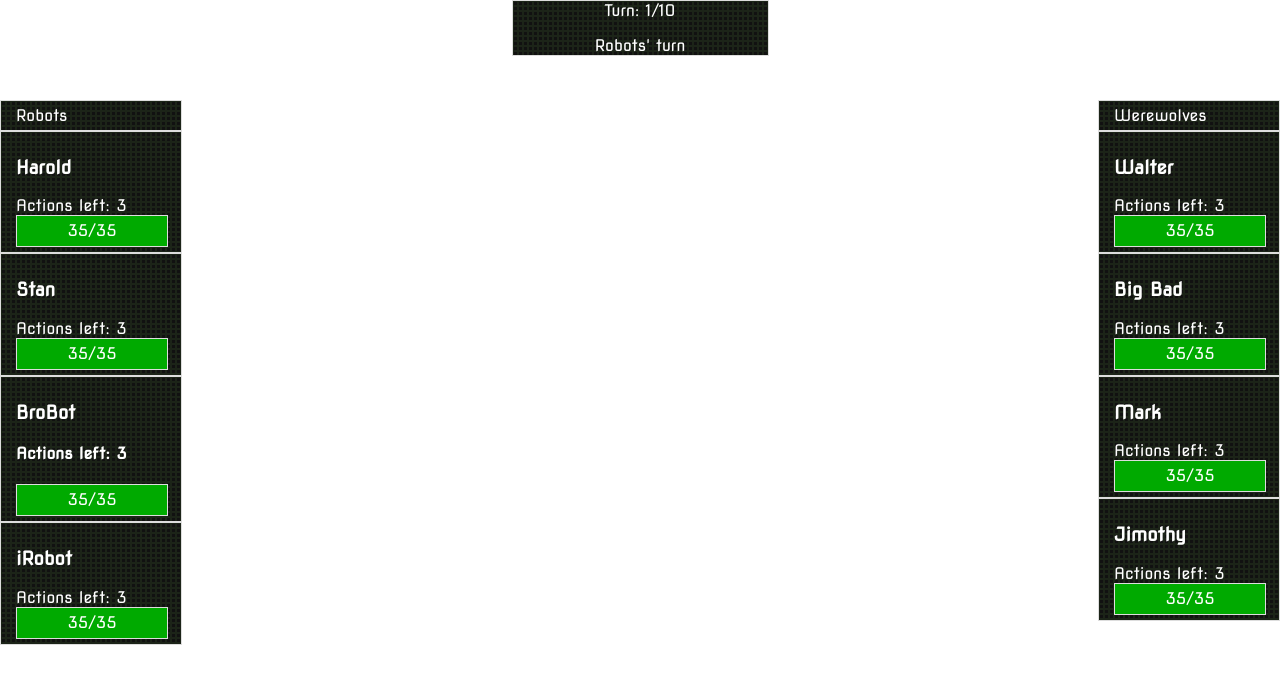
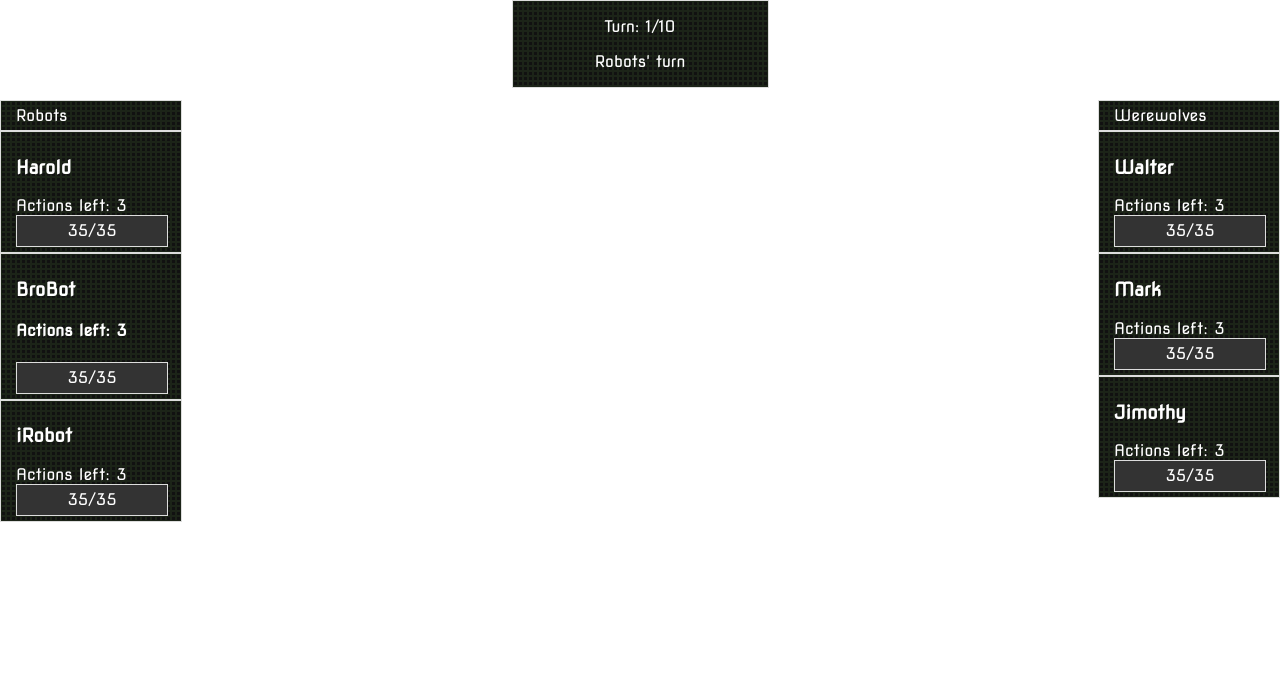
Before and after one commit to Circular-Studios/Spectral-Robot, a plain HTML site: page UI/ingameUI.html in a window 1280 px wide. Drawn offline with Linux system fonts and the light colour scheme.

Commit message:
UI file cleanup.

```diff
--- a/UI/ingameUI.html
+++ b/UI/ingameUI.html
@@ -1,18 +1,17 @@
+<!doctype html>
 <html>
 	<head>
 		<title>In-game UI</title>
 
-		<link rel="stylesheet" type="text/css" href="normalize.css" />
+		<link rel="stylesheet" type="text/css" href="normalize.css">
 		<link rel="stylesheet" type="text/css" href="ingame_style.css">
 
 		<script src="jquery-2.1.0.min.js"></script>
 		<script src="jquery-ui-1.10.4.custom.min.js"></script>
-
-
 	</head>
 	<body>
 
-	<div style="color:white;position:absolute;right:10px;top:10px">Alpha 0.11</div>
+	<div style="color:white;position:absolute;right:10px;top:10px">Alpha 0.10</div>
 
 	<!-- Turn counter -->
 	<div class="topContainer">
@@ -37,27 +36,19 @@
 				</div>
 			</div>
 			<div class="playerCharacter" onclick="selectCharacter( 1 )">
-				<div class="charName"><h3>Stan</h3></div>
-				<div class="abilityCounter"><span>Actions left: <span id="actions1">3</span></span></div>
+				<div class="charName"><h3>BroBot</h3></div>
+				<div class="abilityCounter"><h4>Actions left: <span id="actions1">3</span></span></div>
 				<div class="healthContainer">
 					<div class="healthbar" style="width:100%" id="char1"></div>
 					<div class="health"><span><span id="hp1">35</span>/35</span></div>
 				</div>
 			</div>
 			<div class="playerCharacter" onclick="selectCharacter( 2 )">
-				<div class="charName"><h3>BroBot</h3></div>
-				<div class="charName"><h4>Actions left: <span id="actions2">3</span></span></div>
+				<div class="charName"><h3>iRobot</h3></div>
+				<div class="abilityCounter"><span>Actions left: <span id="actions2">3</span></span></div>
 				<div class="healthContainer">
 					<div class="healthbar" style="width:100%" id="char2"></div>
 					<div class="health"><span><span id="hp2">35</span>/35</span></div>
-				</div>
-			</div>
-			<div class="playerCharacter" onclick="selectCharacter( 3 )">
-				<div class="charName"><h3>iRobot</h3></div>
-				<div class="abilityCounter"><span>Actions left: <span id="actions3">3</span></span></div>
-				<div class="healthContainer">
-					<div class="healthbar" style="width:100%" id="char3"></div>
-					<div class="health"><span><span id="hp3">35</span>/35</span></div>
 				</div>
 			</div>
 		</div>
@@ -66,38 +57,29 @@
 				<div class="charName">Werewolves</div>
 				<div class=""></div>
 			</div>
+			<div class="enemyCharacter" onclick="selectCharacter( 3 )">
+				<div class="charName"><h3>Walter</h3></div>
+				<div class="abilityCounter"><span>Actions left: <span id="actions3">3</span></span></div>
+				<div class="healthContainer">
+					<div class="healthbar" style="width:100%" id="char3"></div>
+					<div class="health"><span><span id="hp3">35</span>/35</span></div>
+				</div>
+
+			</div>
 			<div class="enemyCharacter" onclick="selectCharacter( 4 )">
-				<div class="charName"><h3>Walter</h3></div>
+				<div class="charName"><h3>Mark</h3></div>
 				<div class="abilityCounter"><span>Actions left: <span id="actions4">3</span></span></div>
 				<div class="healthContainer">
 					<div class="healthbar" style="width:100%" id="char4"></div>
 					<div class="health"><span><span id="hp4">35</span>/35</span></div>
 				</div>
-
 			</div>
 			<div class="enemyCharacter" onclick="selectCharacter( 5 )">
-				<div class="charName"><h3>Big Bad</h3></div>
+				<div class="charName"><h3>Jimothy</h3></div>
 				<div class="abilityCounter"><span>Actions left: <span id="actions5">3</span></span></div>
 				<div class="healthContainer">
 					<div class="healthbar" style="width:100%" id="char5"></div>
 					<div class="health"><span><span id="hp5">35</span>/35</span></div>
-				</div>
-			</div>
-			<div class="enemyCharacter" onclick="selectCharacter( 6 )">
-				<div class="charName"><h3>Mark</h3></div>
-				<div class="abilityCounter"><span>Actions left: <span id="actions6">3</span></span></div>
-				<div class="healthContainer">
-					<div class="healthbar" style="width:100%" id="char6"></div>
-					<div class="health"><span><span id="hp6">35</span>/35</span></div>
-				</div>
-
-			</div>
-			<div class="enemyCharacter" onclick="selectCharacter( 7 )">
-				<div class="charName"><h3>Jimothy</h3></div>
-				<div class="abilityCounter"><span>Actions left: <span id="actions7">3</span></span></div>
-				<div class="healthContainer">
-					<div class="healthbar" style="width:100%" id="char7"></div>
-					<div class="health"><span><span id="hp7">35</span>/35</span></div>
 				</div>
 			</div>
 		</div>
@@ -130,8 +112,9 @@
 	<script type="text/javascript">
 		var selectedChar = 0;
 
-		function setHp( hp, charNum ) {
-			var percentHp = (hp / 35) * 100;
+		function setHp( hp, charNum )
+		{
+			var percentHp = ( hp / 35 ) * 100;
 			var character = "char" + charNum;
 			var health = "hp" + charNum;
 			var currentHp = document.getElementById( health ).innerHTML;
@@ -144,9 +127,9 @@
 			{
 				document.getElementById( character ).style.width = percentHp + "%";
 				document.getElementById( health ).innerHTML = ''+hp;
-				var red = (1 - (hp / 35) ) * 255;
-				var green = (hp / 35 ) * 255;
-				document.getElementById( character ).style.backgroundColor = "rgb(" + red + ", " + green + ",0)"
+				var red = (1 - ( hp / 35 ) ) * 255;
+				var green = ( hp / 35 ) * 255;
+				document.getElementById( character ).style.backgroundColor = "rgb(" + red + ", " + green + ", 0)"
 			}
 			//console.log(document.getElementById( health ).innerHTML)
 		}
@@ -155,14 +138,15 @@
 		{
 			var difference = currentHp - hp;
 			var character = "char" + charNum;
-			var percentHp = (currentHp / 35) * 100;
+			var percentHp = ( currentHp / 35 ) * 100;
 			var health = "hp" + charNum;
 			var delay = 0;
 			for( i = 0; i < difference; i++ )
 			{
 				delay += 50;
-				//console.log( "currentHp: " + currentHp)
-				setTimeout( function() {
+				//console.log( "currentHp: " + currentHp )
+				setTimeout( function()
+				{
 					reduceHealth( charNum );
 				}, delay );
 			}
@@ -176,14 +160,14 @@
 			var currentHp = document.getElementById( health ).innerHTML;
 			currentHp--;
 
-			var percentHp = (currentHp / 35) * 100;
+			var percentHp = ( currentHp / 35 ) * 100;
 
-			var red = (1 - (currentHp / 35) ) * 255;
-			var green = (currentHp / 35 ) * 255;
+			var red = ( 1 - ( currentHp / 35 ) ) * 255;
+			var green = ( currentHp / 35 ) * 255;
 
 			document.getElementById( character ).style.width = percentHp + "%";
-			document.getElementById( health ).innerHTML = ''+currentHp;
-			document.getElementById( character ).style.backgroundColor = "rgb(" + red + ", " + green + ",0)"
+			document.getElementById( health ).innerHTML = '' + currentHp;
+			document.getElementById( character ).style.backgroundColor = "rgb(" + red + ", " + green + ", 0)"
 		}
 
 		function selectCharacter( i ) {
@@ -191,14 +175,16 @@
 			if( selectedChar == -1 )
 			{
 				document.getElementById( "abilities" ).style.display = "none";
-			} else {
+			}
+			else
+			{
 				document.getElementById( "abilities" ).style.display = "table";
 				dash.callFunction( "selectCharacter", i );
 			}
 		}
 
 		function selectAbility( i ) {
-			console.log("ability " + i )
+			console.log( "ability " + i );
 			dash.callFunction( "selectAbility", i );
 		}
 
```
